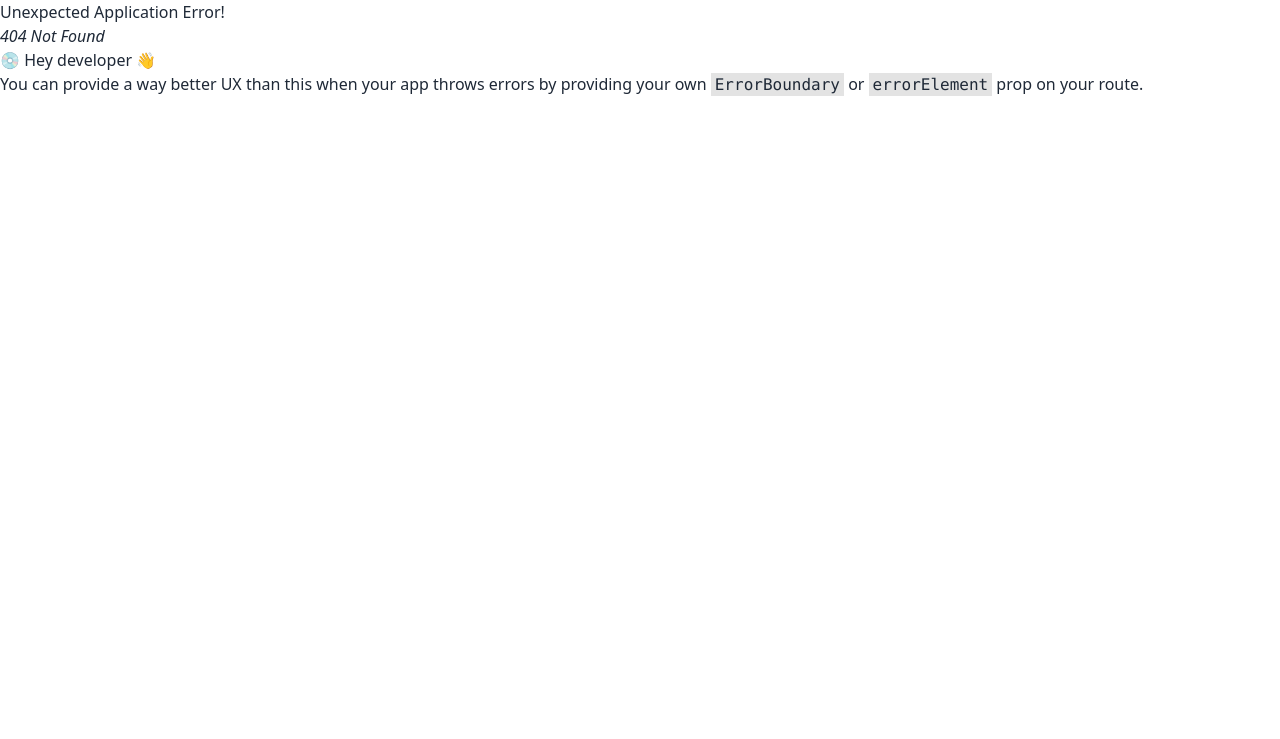
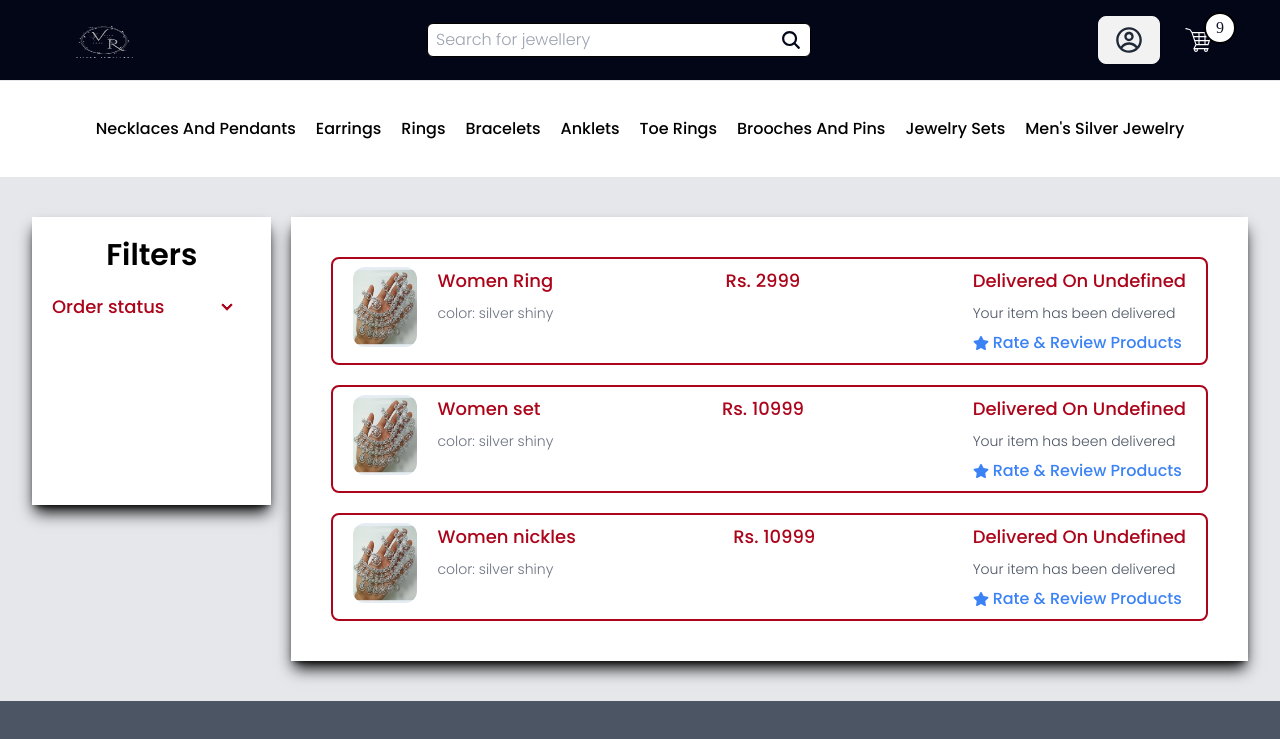
Before and after one commit to Av-Akshay/viva-rose, a React (Vite) app in the folder frontend/: page /orders in a window 1280 px wide. Before the commit this address had no page. Shown: the top 739 px of the page. Built offline with nearby package versions, Linux system fonts and the light colour scheme; a web font is replaced by a local one.

Commit message:
feat: build my orders page

```diff
--- a/frontend/src/Components/account-setting/ManageAddress.jsx
+++ b/frontend/src/Components/account-setting/ManageAddress.jsx
@@ -1,6 +1,7 @@
 import React from "react";
 
 import { addresses } from "../../utils/constant";
+import { BsThreeDotsVertical } from "react-icons/bs";
 
 const ManageAddress = () => {
   return (
@@ -11,7 +12,8 @@ const ManageAddress = () => {
       <div>
         {addresses?.map((item) => {
           return (
-            <div className="w-full p-5 border border-headingColor ">
+            <div className=" w-full p-5 border border-headingColor flex items-center justify-between">
+              <div className=" ">
                 <div className="flex items-center gap-5">
                   <span className="text-black font-poppinsSemibold">
                     {item?.name}
@@ -26,6 +28,25 @@ const ManageAddress = () => {
                   {item.pinCode}
                 </p>
               </div>
+              <div className=" relative ">
+                <div className=" dropdown  dropdown-left">
+                  <div tabIndex={0} role="button" className=" m-1">
+                    <BsThreeDotsVertical />
+                  </div>
+                  <ul
+                    tabIndex={0}
+                    className="dropdown-content menu bg-base-100 rounded-box z-[1] w-52 p-2 shadow"
+                  >
+                    <li>
+                      <a>Edit</a>
+                    </li>
+                    <li>
+                      <a> Delete</a>
+                    </li>
+                  </ul>
+                </div>
+              </div>
+            </div>
           );
         })}
       </div>
--- a/frontend/src/main.jsx
+++ b/frontend/src/main.jsx
@@ -13,6 +13,7 @@ const Wishlist = lazy(() => import("./pages/Wishlist.jsx"));
 const ListingPage = lazy(() => import("./pages/ProductsListingPage.jsx"));
 const ProductDetailPage = lazy(() => import("./pages/ProductDetail.jsx"));
 const AccountSetting = lazy(() => import("./pages/AccountSetting.jsx"));
+const MyOrders = lazy(() => import("./pages/MyOrders.jsx"));
 
 const routes = createBrowserRouter([
   {
@@ -83,6 +84,14 @@ const routes = createBrowserRouter([
           </Suspense>
         ),
       },
+      {
+        path: "/orders",
+        element: (
+          <Suspense fallback={<Loader />}>
+            <MyOrders />
+          </Suspense>
+        ),
+      },
     ],
   },
 ]);
--- /dev/null
+++ b/frontend/src/pages/MyOrders.jsx
@@ -0,0 +1,131 @@
+import React from "react";
+import { FaStar } from "react-icons/fa";
+
+import { orders } from "../utils/constant";
+import { Link } from "react-router-dom";
+import { set } from "../utils/icons";
+
+const MyOrders = () => {
+  return (
+    <div className="bg-gray-200 flex items-center justify-center">
+      <div className="w-[95%] flex items-start gap-5 my-10">
+        <div className="flex flex-col gap-5 w-[20%] min-h-[18rem] bg-white p-5 shadow-lg shadow-black">
+          <h1 className="text-center text-3xl text-black font-poppinsSemibold">
+            Filters
+          </h1>
+          <details
+            tabIndex={0}
+            className="collapse !gap-2 collapse-arrow border-black  bg-transparent !px-0 py-0"
+          >
+            <summary className="collapse-title font-poppinsMedium text-lg text-headingColor !px-0 !py-0 after:!top-[0.9rem] !min-h-[2rem]">
+              Order status
+            </summary>
+            <div className="collapse-content flex flex-col gap-2 !px-0">
+              <div className="w-full flex items-center gap-2">
+                <input
+                  id="threeStart"
+                  type="radio"
+                  name="orderFilter"
+                  className="radio"
+                />
+                <label
+                  htmlFor="threeStart"
+                  className="w-full flex items-center  font-poppinsMedium"
+                >
+                  On the way
+                </label>
+              </div>
+              <div className="w-full flex items-center gap-2">
+                <input
+                  id="fourStar"
+                  type="radio"
+                  name="orderFilter"
+                  className="radio"
+                />
+                <label
+                  htmlFor="fourStar"
+                  className="w-full flex items-center  font-poppinsMedium"
+                >
+                  Delivered
+                </label>
+              </div>
+              <div className="w-full flex items-center gap-2">
+                <input
+                  id="fourStar"
+                  type="radio"
+                  name="orderFilter"
+                  className="radio"
+                />
+                <label
+                  htmlFor="fourStar"
+                  className="w-full flex items-center  font-poppinsMedium"
+                >
+                  Cancelled
+                </label>
+              </div>
+              <div className="w-full flex items-center gap-2">
+                <input
+                  id="fourStar"
+                  type="radio"
+                  name="orderFilter"
+                  className="radio"
+                />
+                <label
+                  htmlFor="fourStar"
+                  className="w-full flex items-center  font-poppinsMedium"
+                >
+                  Returned
+                </label>
+              </div>
+            </div>
+          </details>
+        </div>
+        <div className=" flex flex-col gap-5 w-[80%] bg-white p-10 shadow-lg shadow-black">
+          {orders?.map((order) => {
+            return (
+              <div
+                className="px-5 py-2 flex items-start border-2 border-headingColor rounded-lg justify-between"
+                key={order?.id}
+              >
+                <div className="flex gap-5">
+                  <img className="w-16 h-20 rounded-xl" src={set} alt="" />
+                  <div className="flex flex-col gap-2">
+                    <span className="font-poppinsMedium text-headingColor text-lg">
+                      {" "}
+                      {order?.name}{" "}
+                    </span>
+                    <p className="text-sm text-gray-500 font-poppinsLight">
+                      {" "}
+                      color: {order?.color}{" "}
+                    </p>
+                  </div>
+                </div>
+
+                <p className="font-poppinsMedium text-headingColor text-lg">
+                  {" "}
+                  Rs. {order?.price}{" "}
+                </p>
+                <div className="flex flex-col gap-2">
+                  <span className="font-poppinsMedium capitalize text-headingColor text-lg">
+                    {`  ${order?.status} on ${order.date} `}
+                  </span>
+                  <p className="text-sm text-gray-600 font-poppinsLight">
+                    {order?.tagline}
+                  </p>
+                  <Link
+                    to="#"
+                    className="font-poppinsMedium flex gap-1 items-center text-blue-500"
+                  >
+                    <FaStar /> Rate & Review Products
+                  </Link>
+                </div>
+              </div>
+            );
+          })}
+        </div>
+      </div>
+    </div>
+  );
+};
+
+export default MyOrders;
--- a/frontend/src/utils/constant.js
+++ b/frontend/src/utils/constant.js
@@ -47,4 +47,31 @@ const addresses = [
   },
 ];
 
-export { jewelleryValues, addresses };
+const orders = [
+  {
+    id: "order1",
+    name: " Women Ring",
+    color: "silver shiny",
+    price: "2999",
+    status: "delivered",
+    tagline: "Your item has been delivered",
+  },
+  {
+    id: "order2",
+    name: " Women set",
+    color: "silver shiny",
+    price: "10999",
+    status: "delivered",
+    tagline: "Your item has been delivered",
+  },
+  {
+    id: "order3",
+    name: " Women nickles",
+    color: "silver shiny",
+    price: "10999",
+    status: "delivered",
+    tagline: "Your item has been delivered",
+  },
+];
+
+export { jewelleryValues, addresses, orders };
```
Lines whose indentation alone changed are shown as unchanged.
